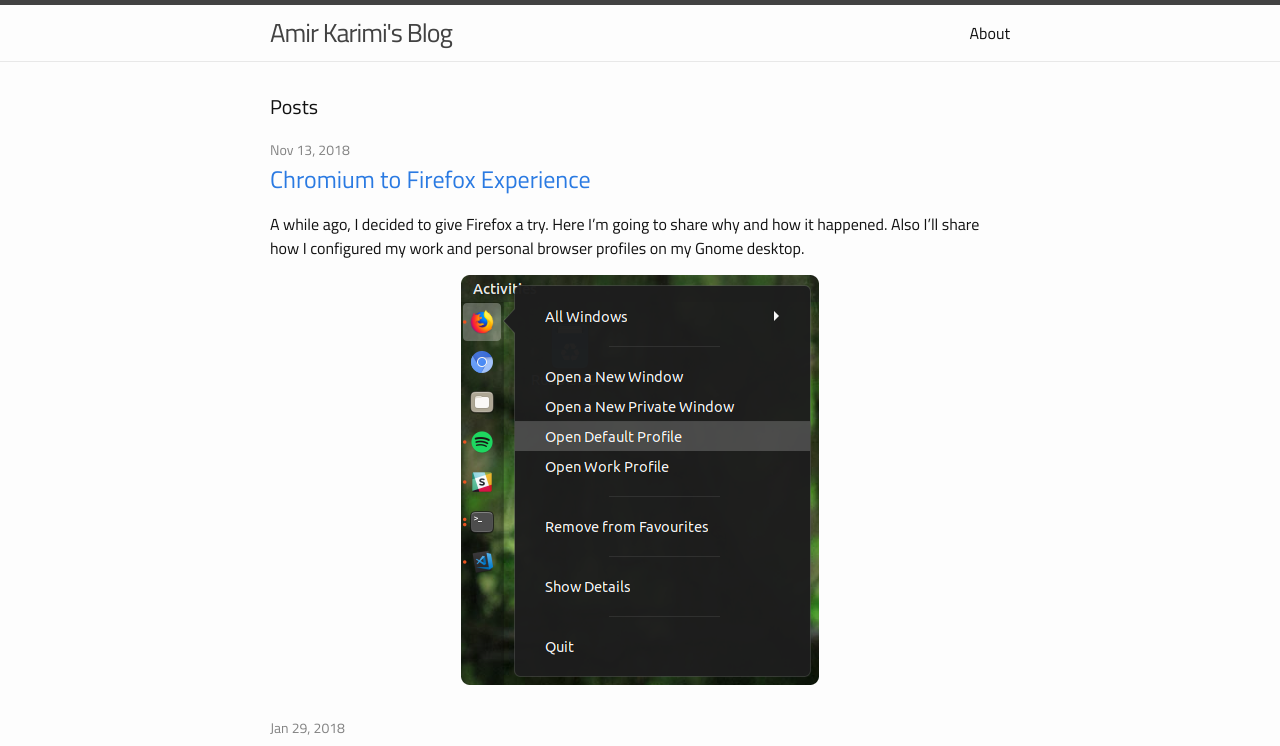
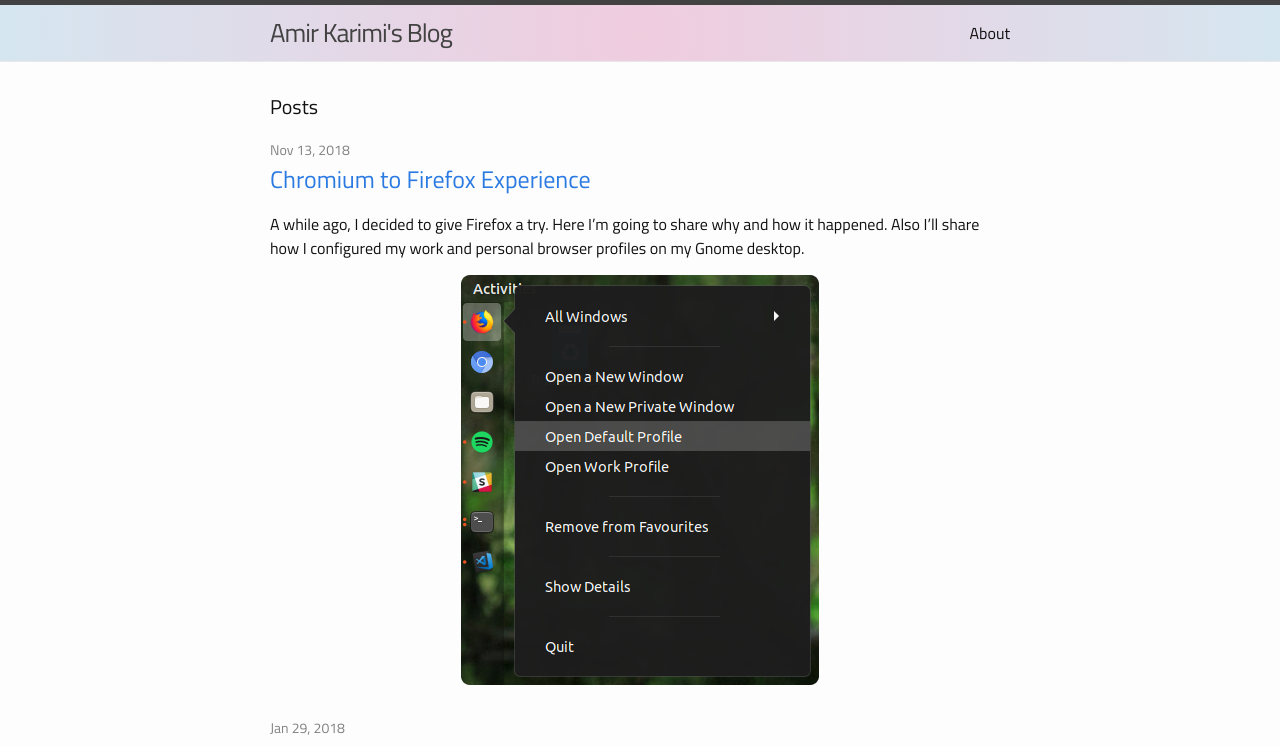
Before and after one commit to amirkarimi/amirkarimi.github.io, a Jekyll site: the page built from index.html, in a window 1280 px wide. Shown: the top 746 px of the page. Built offline with Jekyll 4.4.1, drawn with Linux system fonts in a browser that asks for light colours.

Commit message:
Update UI

```diff
--- a/_sass/_base.scss
+++ b/_sass/_base.scss
@@ -17,7 +17,6 @@
     font-family: $base-font-family;
     font-size: $base-font-size;
     line-height: $base-line-height;
-    font-weight: 300;
     color: $text-color;
     background-color: $background-color;
     -webkit-text-size-adjust: 100%;
--- a/_sass/_layout.scss
+++ b/_sass/_layout.scss
@@ -5,6 +5,31 @@
     border-top: 5px solid $grey-color-dark;
     border-bottom: 1px solid $grey-color-light;
     min-height: 56px;
+
+    background: radial-gradient(circle, rgb(240, 204, 223) 0%, rgb(213, 230, 240) 100%);
+
+    // background: linear-gradient(315deg, #eab0b0, #deeab0, #b0eac7, #b0bbea, #eab0e5);
+    // background-size: 1000% 1000%;
+
+    // -webkit-animation: AnimationName 30s ease infinite;
+    // -moz-animation: AnimationName 30s ease infinite;
+    // animation: AnimationName 30s ease infinite;
+
+    // @-webkit-keyframes AnimationName {
+    //     0%{background-position:0% 50%}
+    //     50%{background-position:100% 50%}
+    //     100%{background-position:0% 50%}
+    // }
+    // @-moz-keyframes AnimationName {
+    //     0%{background-position:0% 50%}
+    //     50%{background-position:100% 50%}
+    //     100%{background-position:0% 50%}
+    // }
+    // @keyframes AnimationName {
+    //     0%{background-position:0% 50%}
+    //     50%{background-position:100% 50%}
+    //     100%{background-position:0% 50%}
+    // }
 
     // Positioning context for the mobile navigation icon
     position: relative;
```
